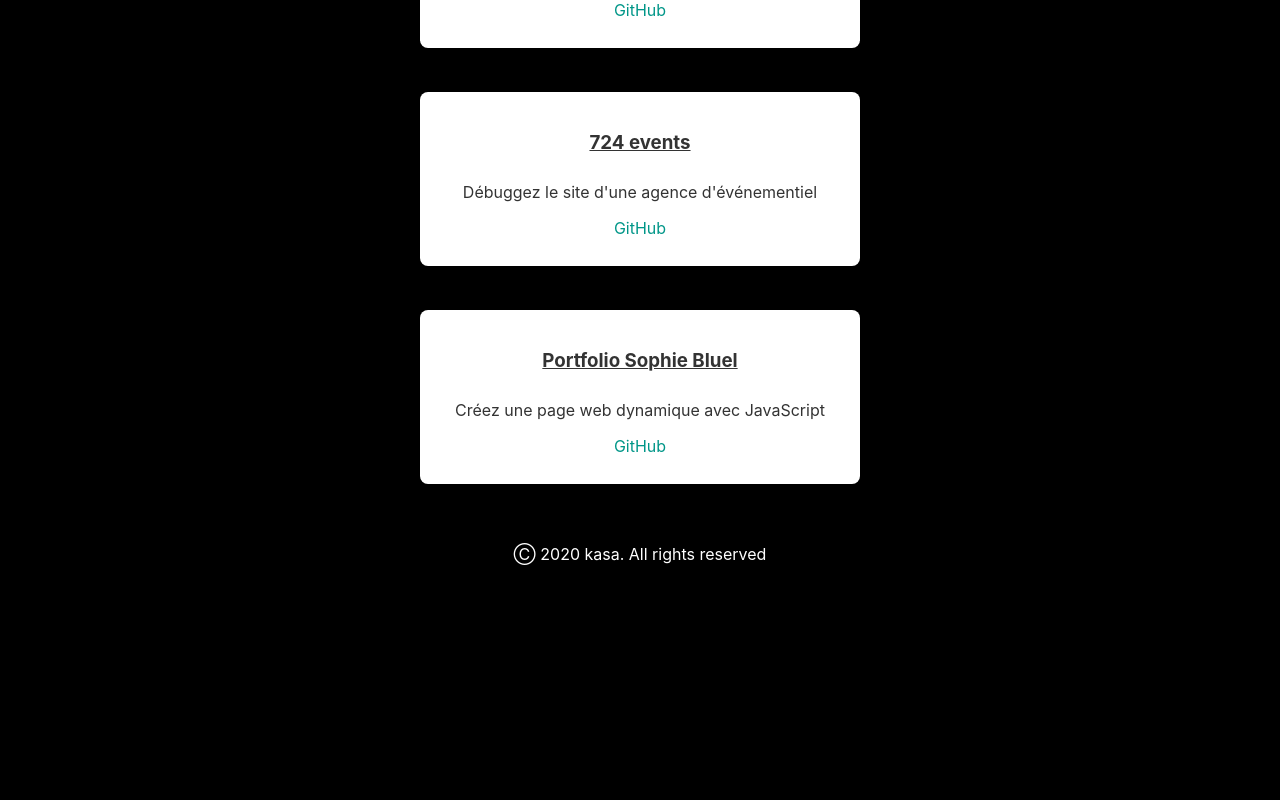
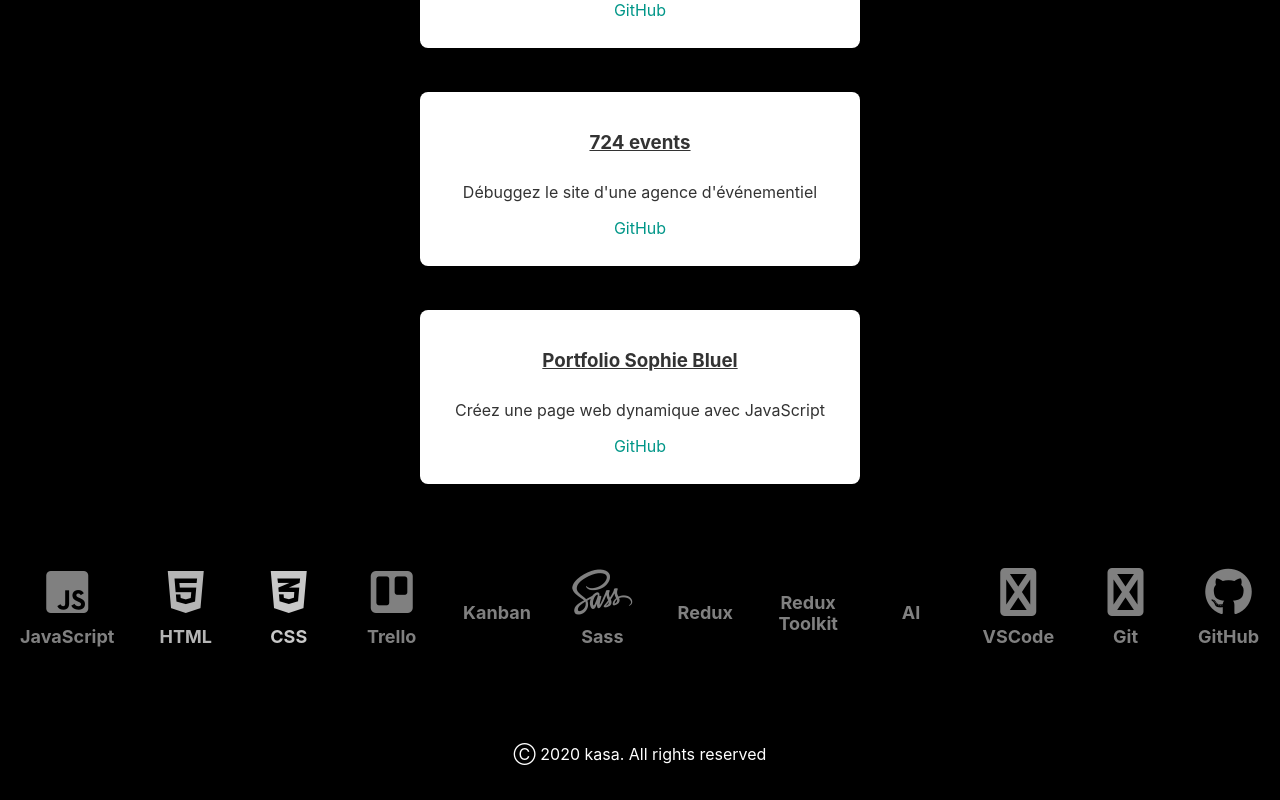
Before and after one commit to ELODIE-74/portefolioweb, a React (Create React App) app in the folder my-portfolio-app/: page / in a window 1280 px wide. Shown: the part 2246-3046 px from the top of the page. Before the commit the page ends 2846 px from the top, so only its background shows below. Built offline with nearby package versions, Linux system fonts and the light colour scheme.

Commit message:
rajout slidericone

```diff
--- a/my-portfolio-app/package.json
+++ b/my-portfolio-app/package.json
@@ -35,5 +35,8 @@
     "react-router-dom": "^6.23.1",
     "react-scripts": "^5.0.1",
     "web-vitals": "^2.1.4"
+  },
+  "dependencies": {
+    "react-icons": "^5.2.1"
   }
 }
--- /dev/null
+++ b/my-portfolio-app/src/components/slidericone/slidericone.css
@@ -0,0 +1,35 @@
+.tech-slider {
+    display: flex;
+    justify-content: center;
+    align-items: center;
+    width: 100%;
+    height: 200px;
+    overflow: hidden;
+  }
+
+  .tech-item {
+    display: flex;
+    flex-direction: column;
+    justify-content: center;
+    align-items: center;
+    width: 150px;
+    height: 150px;
+    margin: 0 20px;
+    opacity: 0.5;
+    transition: opacity 0.3s ease;
+  }
+
+  .tech-item.active {
+    opacity: 1;
+  }
+
+  .tech-item i {
+    font-size: 48px;
+    margin-bottom: 10px;
+  }
+
+  .tech-item span {
+    font-size: 18px;
+    font-weight: bold;
+    text-align: center;
+  }
--- /dev/null
+++ b/my-portfolio-app/src/components/slidericone/slidericone.jsx
@@ -0,0 +1,45 @@
+import React, { useState, useEffect } from 'react';
+
+import "./slidericone.css";
+
+const TechSlider = () => {
+  const [currentIndex, setCurrentIndex] = useState(0);
+  const technologies = [
+    { icon: <i className="fa-brands fa-js-square"></i>, name: 'JavaScript' },
+    { icon: <i className="fa-brands fa-html5"></i>, name: 'HTML' },
+    { icon: <i className="fa-brands fa-css3-alt"></i>, name: 'CSS' },
+    { icon: <i className="fa-brands fa-trello"></i>, name: 'Trello' },
+    { icon: <i className="fa-brands fa-kanban"></i>, name: 'Kanban' },
+    { icon: <i className="fa-brands fa-sass"></i>, name: 'Sass' },
+    { icon: <i className="fa-brands fa-redux"></i>, name: 'Redux' },
+    { icon: <i className="fa-brands fa-redux-square"></i>, name: 'Redux Toolkit' },
+    { icon: <i className="fa-brands fa-ai"></i>, name: 'AI' },
+    { icon: <i className="fa-brands fa-code"></i>, name: 'VSCode' },
+    { icon: <i className="fa-brands fa-code-branch"></i>, name: 'Git' },
+    { icon: <i className="fa-brands fa-github"></i>, name: 'GitHub' },
+  ];
+
+  useEffect(() => {
+    const interval = setInterval(() => {
+      setCurrentIndex((prevIndex) => (prevIndex + 1) % technologies.length);
+    }, 3000); // Change slide every 3 seconds
+
+    return () => clearInterval(interval);
+  }, [technologies.length]);
+
+  return (
+    <div className="tech-slider">
+      {technologies.map((tech, index) => (
+        <div
+          key={index}
+          className={`tech-item ${index === currentIndex ? 'active' : ''}`}
+        >
+          {tech.icon}
+          <span>{tech.name}</span>
+        </div>
+      ))}
+    </div>
+  );
+};
+
+export default TechSlider;
--- a/my-portfolio-app/src/pages/home/home.jsx
+++ b/my-portfolio-app/src/pages/home/home.jsx
@@ -2,6 +2,7 @@ import React, { useRef } from 'react';
 import './home.css';
 import ProjectSlider from '../../components/slider/slider';
 import ProjectList from '../../components/card/card'; // Importez le composant ProjectList
+import TechSlider from '../../components/slidericone/slidericone'; // Importez le composant TechSlider
 function Home() {
   const presentationSectionRef = useRef(null);
 
@@ -34,6 +35,9 @@ function Home() {
         <div className="project-list-container">
           <ProjectList /> {/* Ajoutez le composant ProjectList ici */}
         </div>
+        <div className="tech-slider-container">
+        <TechSlider /> {/* Ajoutez le composant TechSlider ici */}
+      </div>
       </div>
   );
 }
```
Also changed, not shown: my-portfolio-app/src/components/footer/footer.jsx (line endings or trailing spaces), 1 other file (tests, documents, lock files or other folders).
